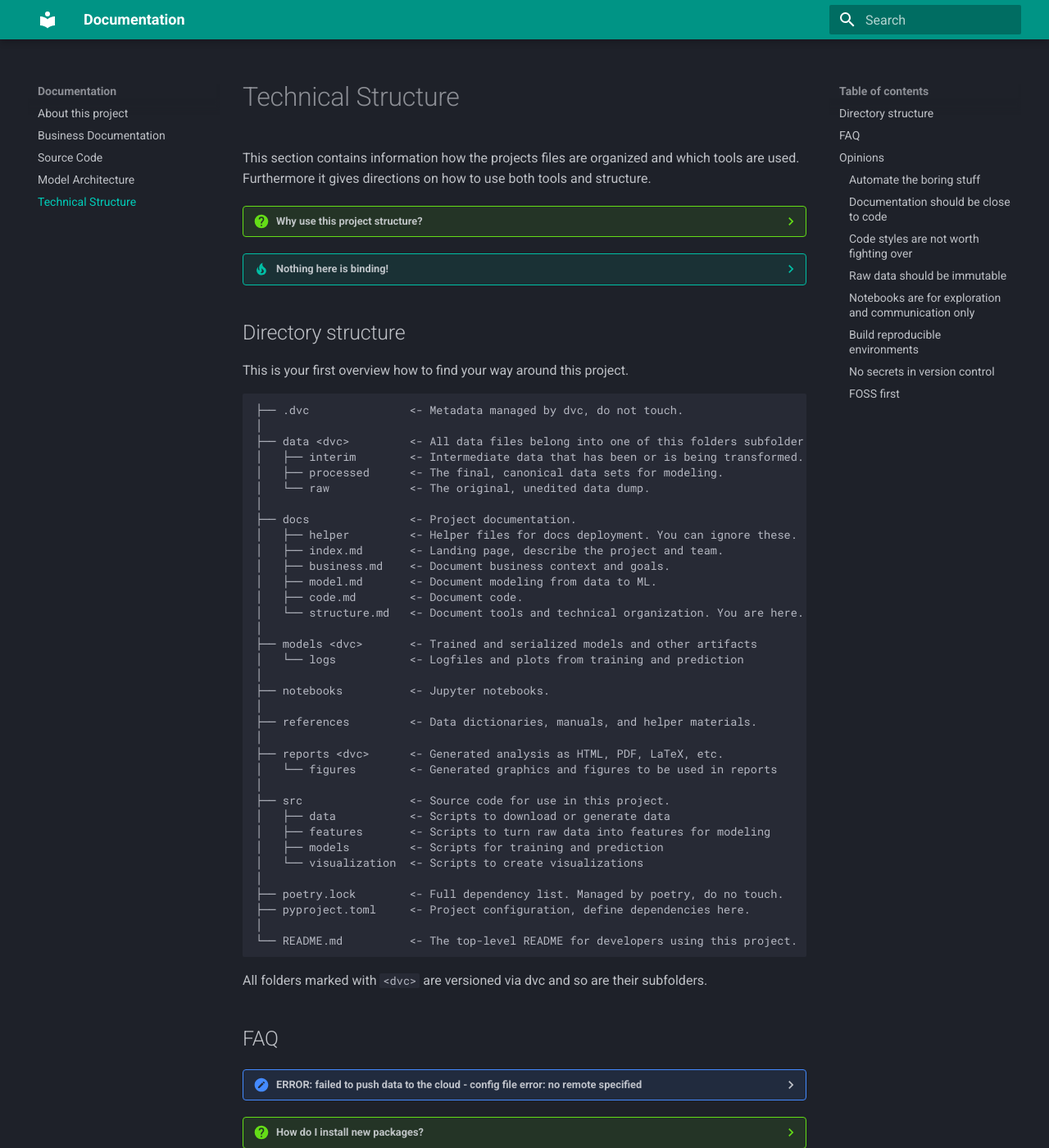
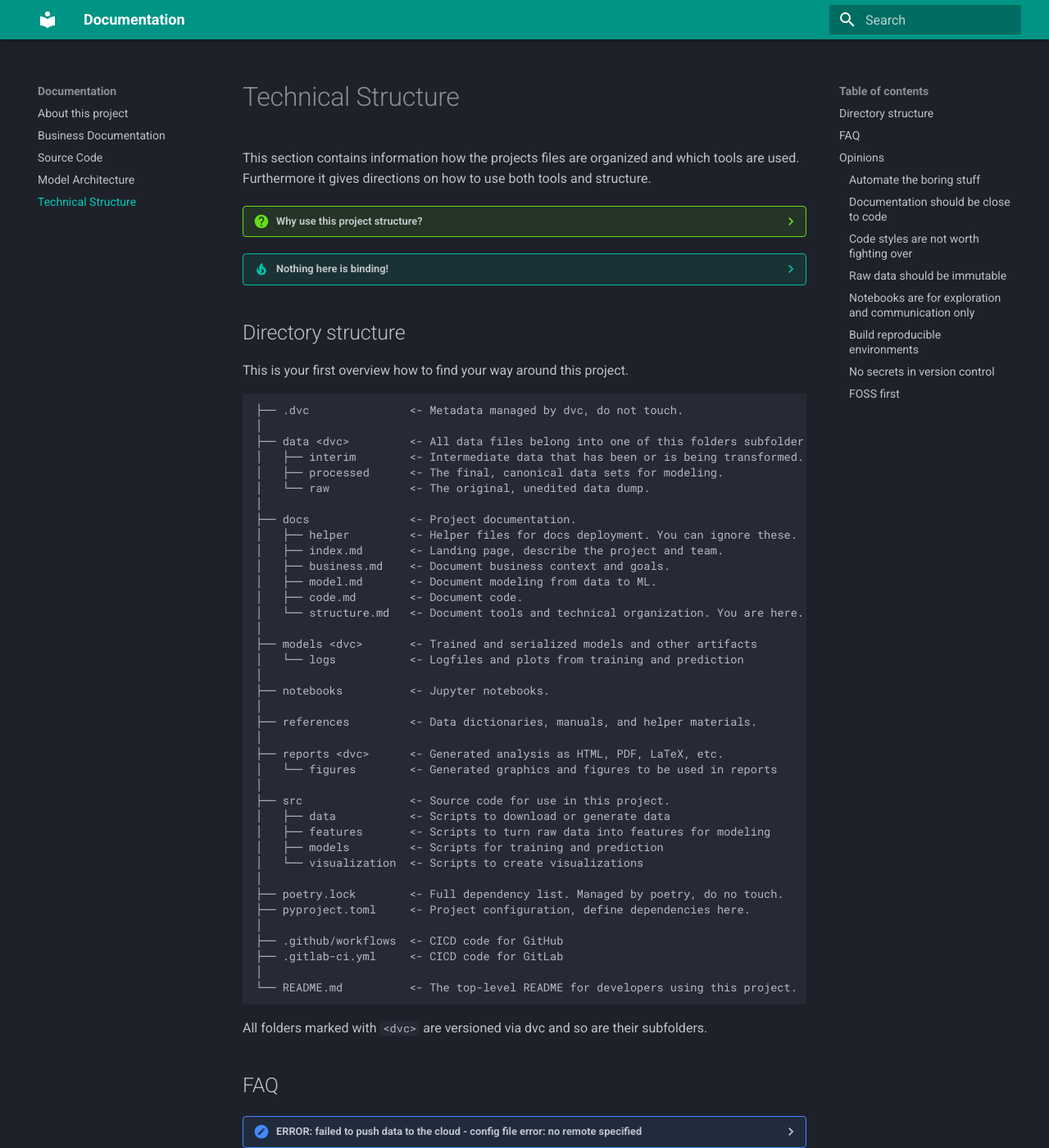
Before and after one commit to Excidion/reproML, an MkDocs documentation site: the page built from docs/structure.md, in a window 1280 px wide and 1400 px high. Shown: the whole window at 82% size. Built offline with MkDocs 1.6.1 and Material for MkDocs 9.7.7, drawn with Linux system fonts in a browser that asks for light colours.

Commit message:
reference to CICD in structure

````diff
--- a/docs/structure.md
+++ b/docs/structure.md
@@ -75,6 +75,9 @@ This is your first overview how to find your way around this project.
 │
 ├── poetry.lock        <- Full dependency list. Managed by poetry, do no touch.
 ├── pyproject.toml     <- Project configuration, define dependencies here.
+│
+├── .github/workflows  <- CICD code for GitHub
+├── .gitlab-ci.yml     <- CICD code for GitLab
 │
 └── README.md          <- The top-level README for developers using this project.
 ```
````
